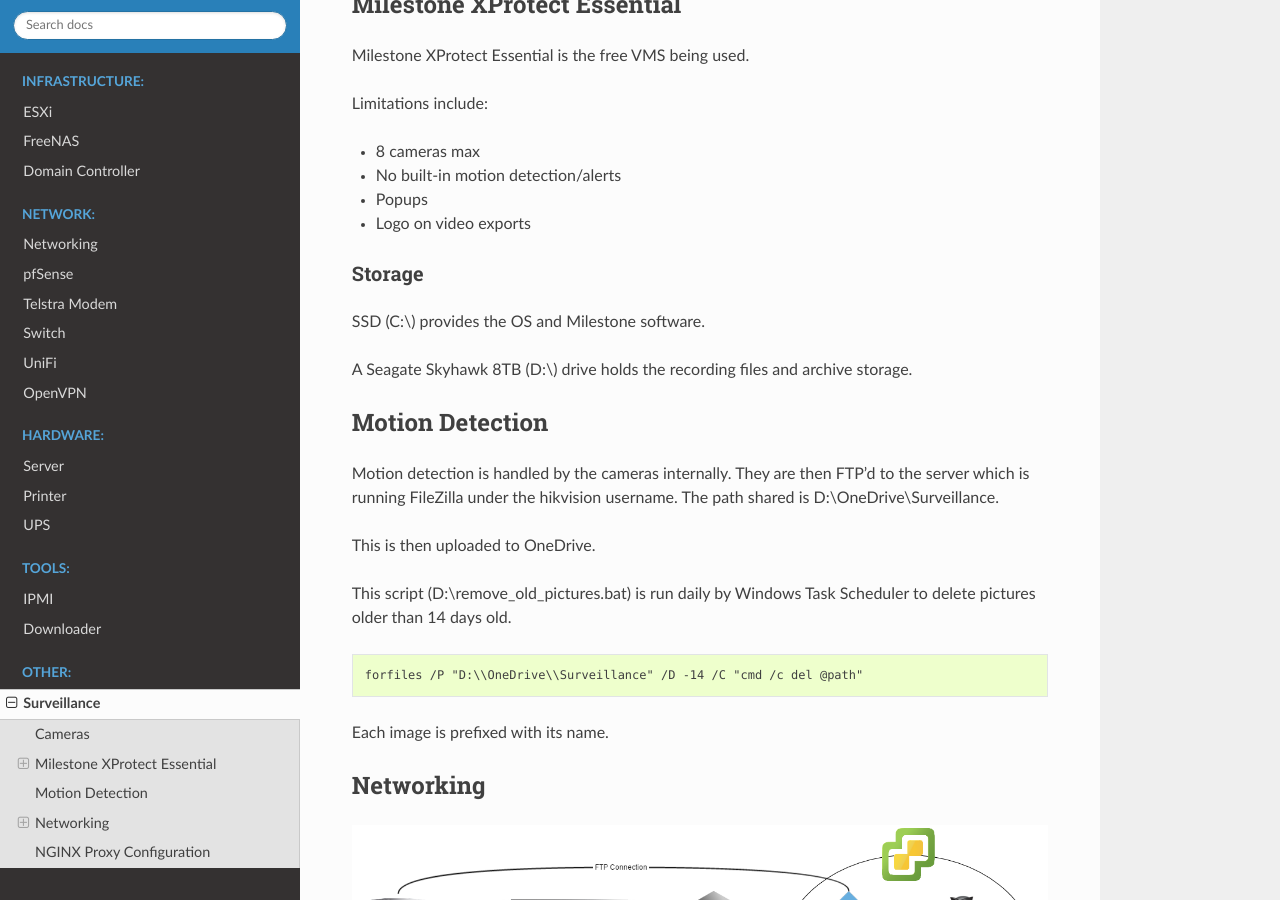
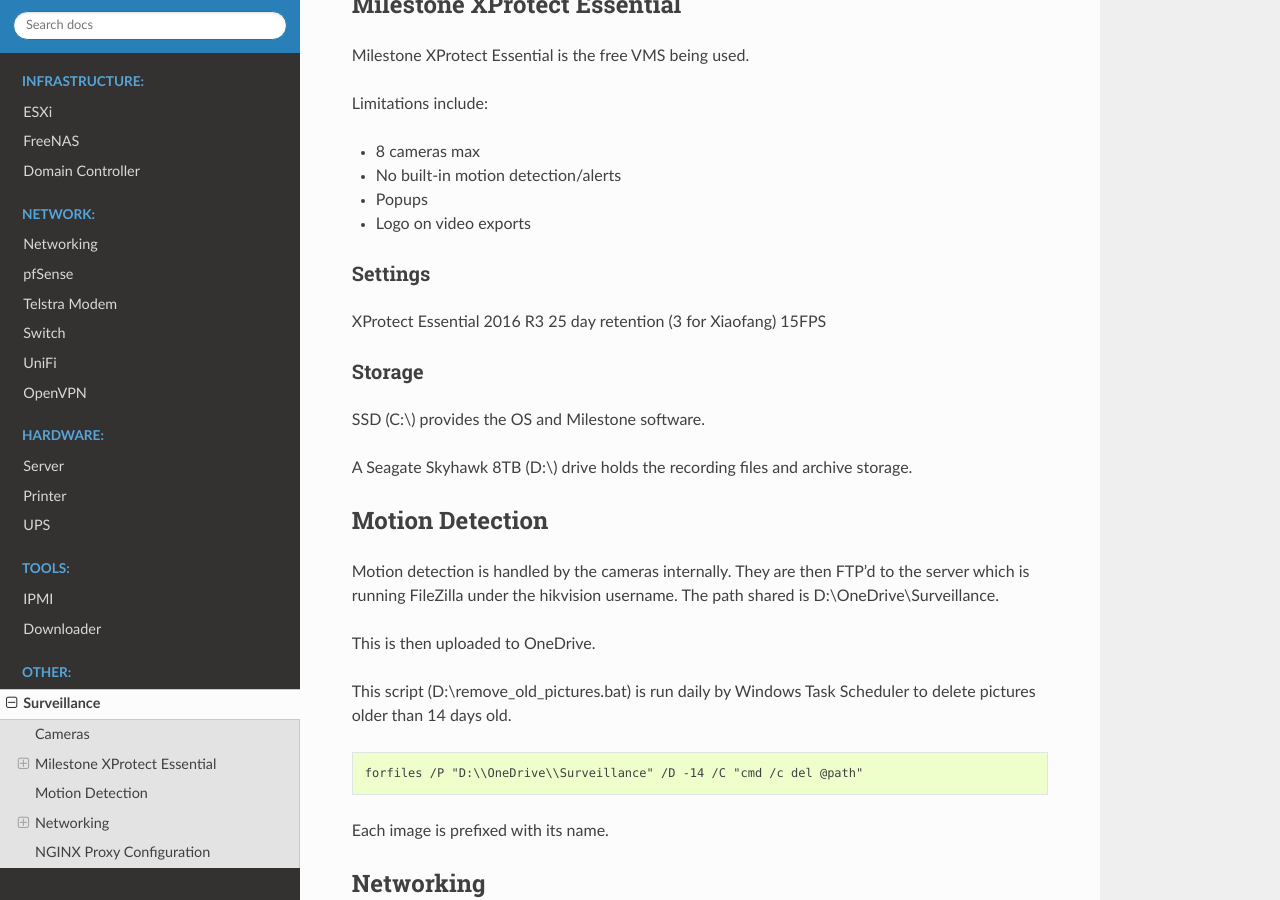
Before and after one commit to jodunk/documentation, a Sphinx documentation site: the page built from docs/other/surveillance/surveillance.rst, in a window 1280 px wide and 900 px high, scrolled down 1780 px. Built offline with Sphinx 7.4.7 and the Read the Docs theme 2.0.0, drawn with Linux system fonts in a browser that asks for light colours.

Commit message:
Update surveillance.rst

```diff
--- a/docs/other/surveillance/surveillance.rst
+++ b/docs/other/surveillance/surveillance.rst
@@ -61,6 +61,14 @@
 * No built-in motion detection/alerts
 * Popups
 * Logo on video exports
+
+
+Settings
+^^^^^^^^^^
+
+XProtect Essential 2016 R3
+25 day retention (3 for Xiaofang)
+15FPS
 
 
 Storage
```
